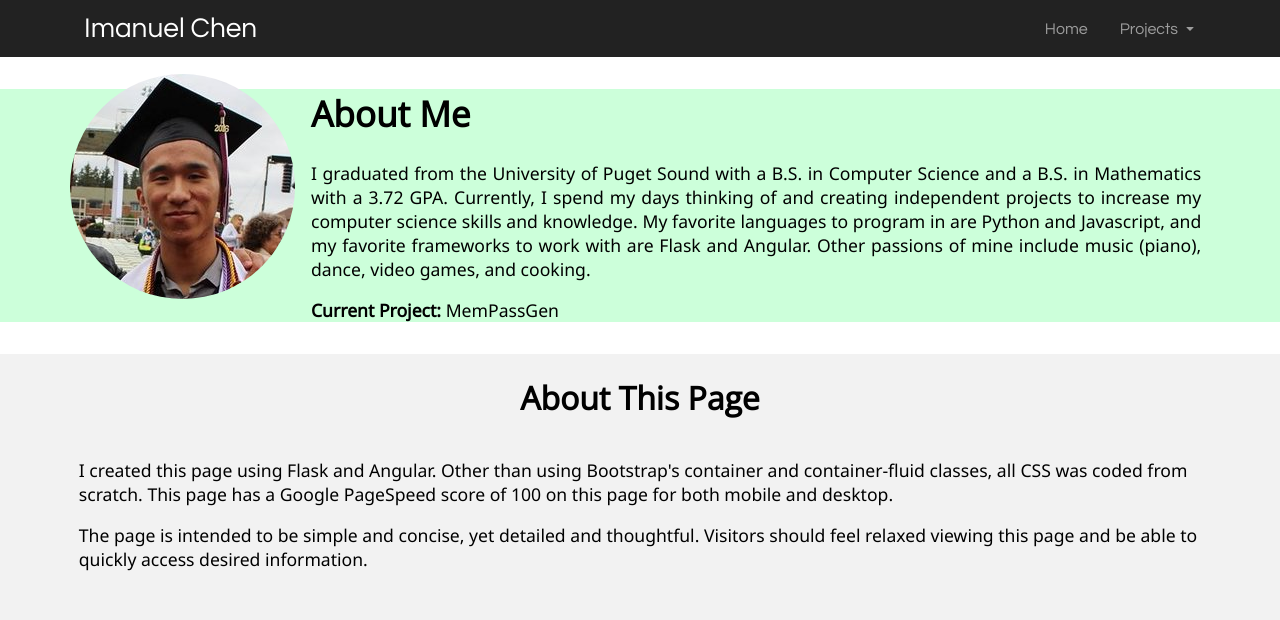
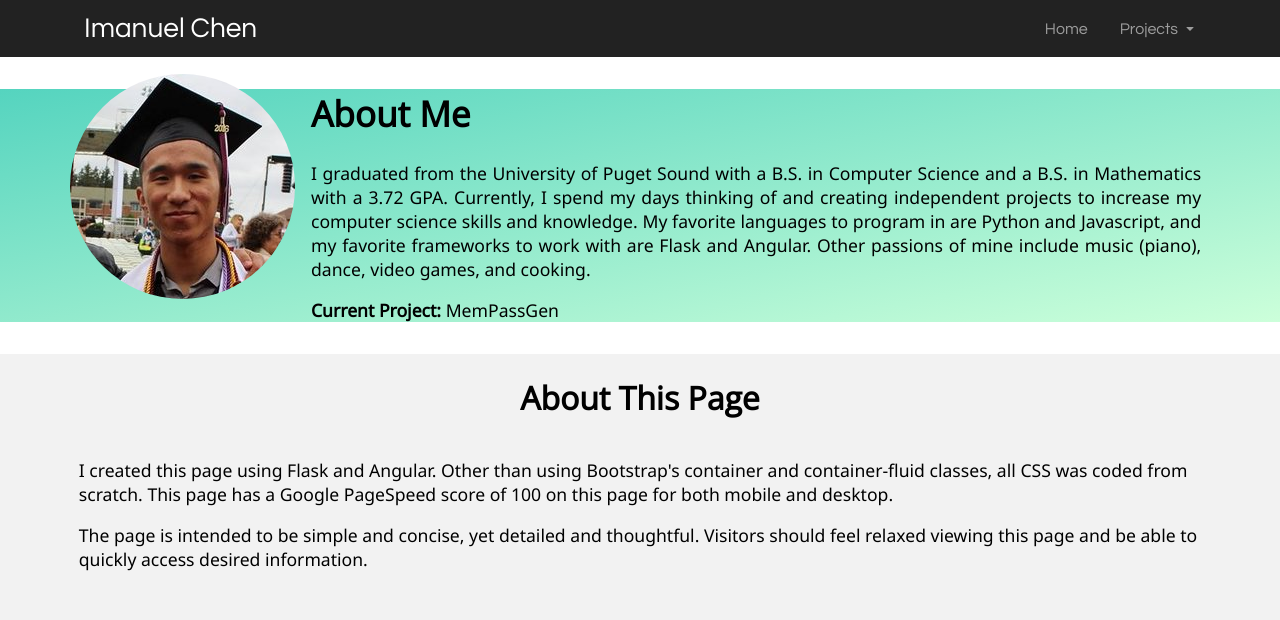
Before and after one commit to ihchen/portfolio, a Flask app: page / in a window 1280 px wide. Shown: the top 620 px of the page. Run offline with Flask 2, Linux system fonts and the light colour scheme; parts of the project's set-up code (start-up, migrations or seed data) failed here and were passed over; some libraries are stand-ins or nearby versions.

Commit message:
Changed header background to gradient

```diff
--- a/portfolio/templates/index.html
+++ b/portfolio/templates/index.html
@@ -26,7 +26,12 @@ header {
 }
 header:before {
     content: '';
-    background-color: #CCFFDA;
+    background: #CCFFDA;
+    background: -webkit-linear-gradient(left top, #55D4BF, #CCFFDA);
+    background: -o-linear-gradient(bottom right, #55D4BF, #CCFFDA);
+    background: -moz-linear-gradient(bottom right, #55D4BF, #CCFFDA);
+    background: linear-gradient(to bottom right, #55D4BF, #CCFFDA);
+
     height: 100%;
     width: 100%;
 
```
